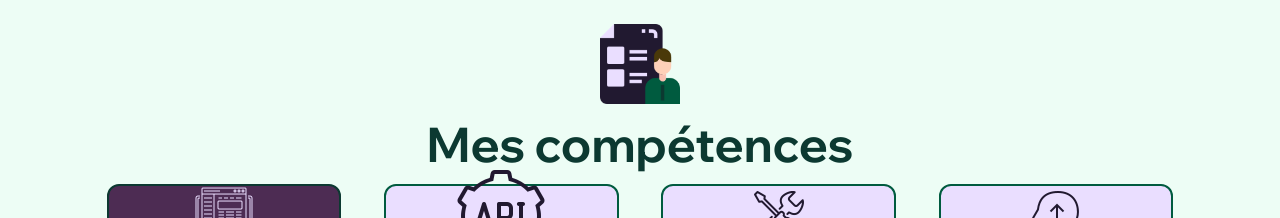
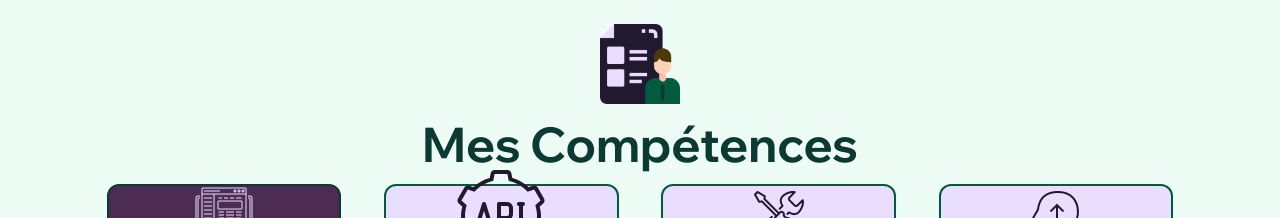
Before and after one commit to tbrindejonc/Portfolio-v2, a React (Vite) app: page / in a window 1280 px wide. Shown: the part 2480-2698 px from the top of the page. Built offline with nearby package versions, Linux system fonts and the light colour scheme.

Commit message:
feat(refactor): use skills component traductions

```diff
--- a/src/components/skills/Skills.tsx
+++ b/src/components/skills/Skills.tsx
@@ -1,14 +1,20 @@
 import {skillIcons, skillSectionsIcons} from '@/utils/SkillsIcons';
 import {useContext, useState} from 'react';
-import {ThemeContext} from '@/App';
-import {projectIcon, theme} from '@/utils/AppTypes';
+import {LangContext, ThemeContext} from '@/App';
+import {lang, projectIcon, theme} from '@/utils/AppTypes';
 import {isLight} from '@/utils/AppFuncs';
+import {skillsContent} from '@/utils/TextContent';
 
 export default function Skills() {
   // get the theme from provider
   const theme = useContext<theme>(ThemeContext);
   // check if the current theme is light
   const isCurrentLight = isLight(theme);
+
+  // get the lang from provider
+  const lang = useContext<lang>(LangContext);
+  // get current traduction
+  const currentTrad = skillsContent[lang];
 
   // selected section
   const [selected, setSelected] = useState<number>(0);
@@ -63,7 +69,7 @@ export default function Skills() {
           <img src='src/assets/images/sections/skills-light.png' alt='skills' className={'w-[5rem] h-auto pt-12'}/>
           :  <img src='src/assets/images/sections/skills-dark.png' alt='skills' className={'w-[5rem] h-auto pt-12'}/>
       }
-      <h1 className={`text-5xl font-bold text-center ${isCurrentLight ? 'text-green-dark' : 'text-green-light'}`}>Mes compétences</h1>
+      <h1 className={`text-5xl font-bold text-center ${isCurrentLight ? 'text-green-dark' : 'text-green-light'}`}>{currentTrad.title}</h1>
       <div className={'w-5/6 h-3/5 flex flex-col items-center justify-center'}>
         <div className={'w-full flex flex-row justify-between'}>
           {
```
